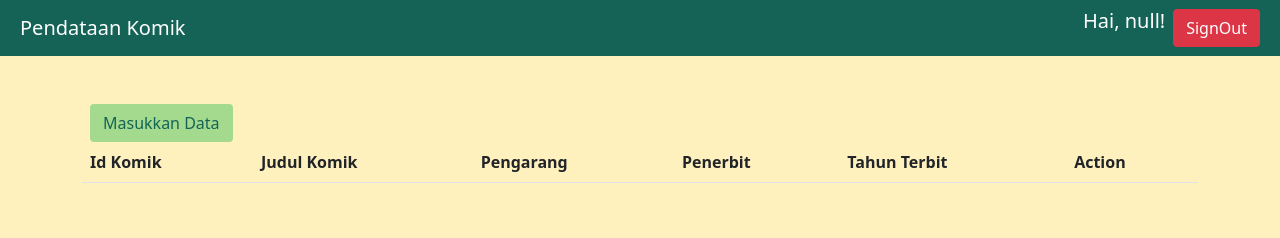
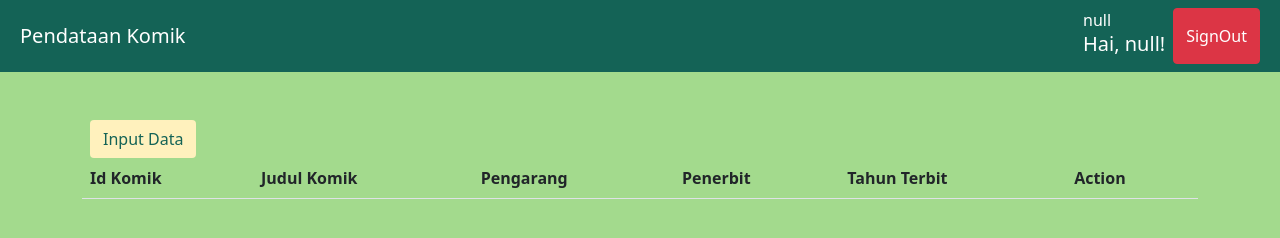
Before and after one commit to fadhilahriz/Consume_20190140004, a plain HTML site: page data.html in a window 1280 px wide. Drawn offline with nearby package versions, Linux system fonts and the light colour scheme; no server answers.

Commit message:
Perbaikan

```diff
--- a/data.html
+++ b/data.html
@@ -28,7 +28,7 @@
         <div class="container">
             <div class="row">
                 <div class="col-12">
-                    <a class="btn btn-kastem ms-2 mt-5" href="create.html">Masukkan Data</a>
+                    <a class="btn btn-kastem ms-2 mt-5" href="create.html">Input Data</a>
                     <table id="tbl" class="table table-striped">
                         <thead>
                             <tr>
@@ -76,7 +76,7 @@
     function del(idkomik){
         if (window.confirm("Apakah Anda Ingin Menghapus Data ?")===true) {
             axios.delete(`http://localhost:8080/data/komik/${idkomik}`).then((result) => {
-                alert("Hapus Data Berhasil")
+                alert("Data Berhasil diHapus")
                 window.location.href="/data.html"
             }).catch((err) => {
                 console.log(err)
--- a/index.css
+++ b/index.css
@@ -11,7 +11,7 @@
 }
 
 body {
-    background-color: #FFF1BD ;
+    background-color: #A3DA8D ;
 }
 
 .btn-custome {
@@ -20,7 +20,7 @@ body {
 }
 
 .btn-kastem {
-    background-color: #A3DA8D;
+    background-color: #FFF1BD;
     color: #146356;
 }
 
--- a/index.js
+++ b/index.js
@@ -15,7 +15,7 @@ function onLoad(){
 
 $("#user").ready(function () {
     var user = document.getElementById("user")
-    user.innerHTML = `<h5>Hai, ${localStorage.getItem("nama")}!</h5>`
+    user.innerHTML = `${localStorage.getItem("email")}<h5>Hai, ${localStorage.getItem("nama")}!</h5>`
 });
 
 $("#tbl").ready(function () {
```
Also changed, not shown: index.html (+2 -2 lines), update.html (+1 -1 lines).
